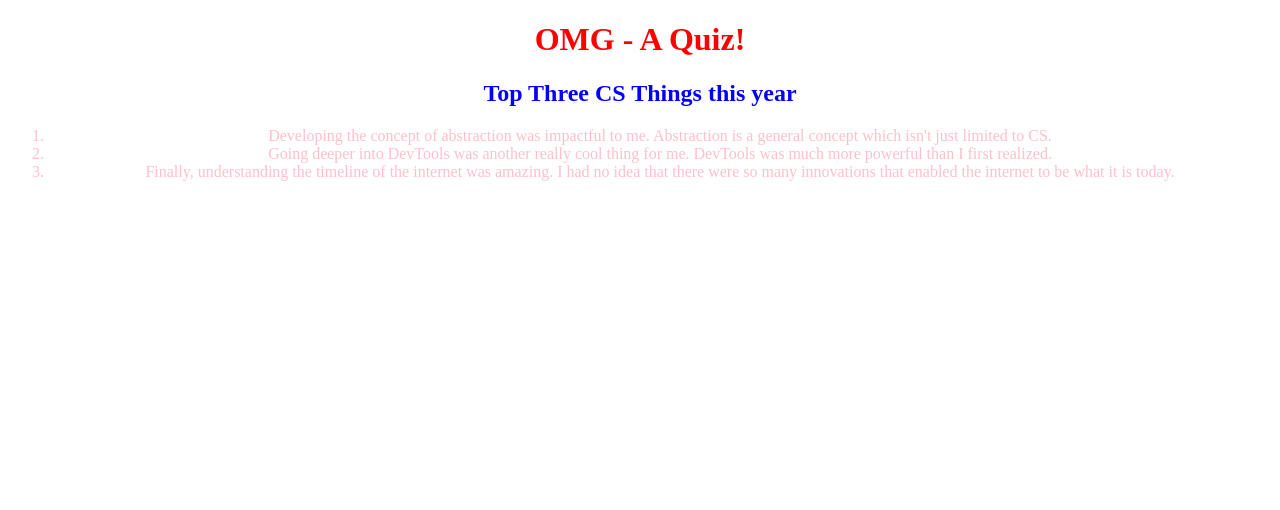
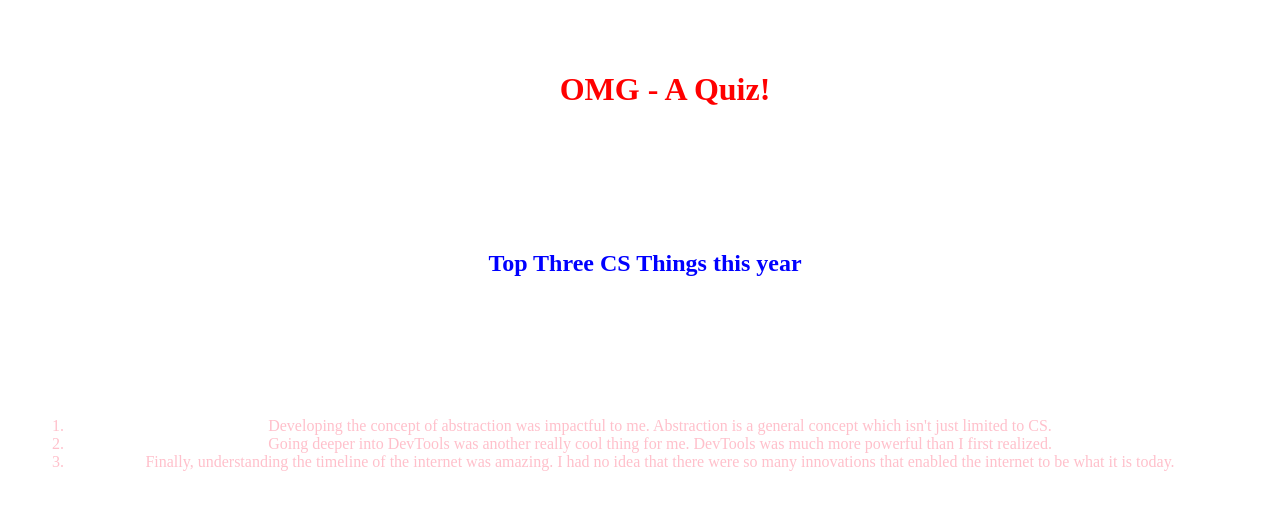
Before and after one commit to NShrotri1/Quiz, a plain HTML site: page index.html in a window 1280 px wide. Drawn offline with Linux system fonts and the light colour scheme.

Commit message:
Updated to add padding

```diff
--- a/mystyle.css
+++ b/mystyle.css
@@ -1,12 +1,24 @@
 h1 {
   color: red;
   text-align: center;
+  padding-top: 50px;
+  padding-right: 30px;
+  padding-bottom: 50px;
+  padding-left: 80px;
 }
 h2 {
   color: blue;
   text-align: center;
+  padding-top: 70px;
+  padding-right: 10px;
+  padding-bottom: 30px;
+  padding-left: 20px;
 }
 ol {
   color: pink;
   text-align: center;
+  padding-top: 90px;
+  padding-right: 20px;
+  padding-bottom: 70px;
+  padding-left: 60px;
 }
```
